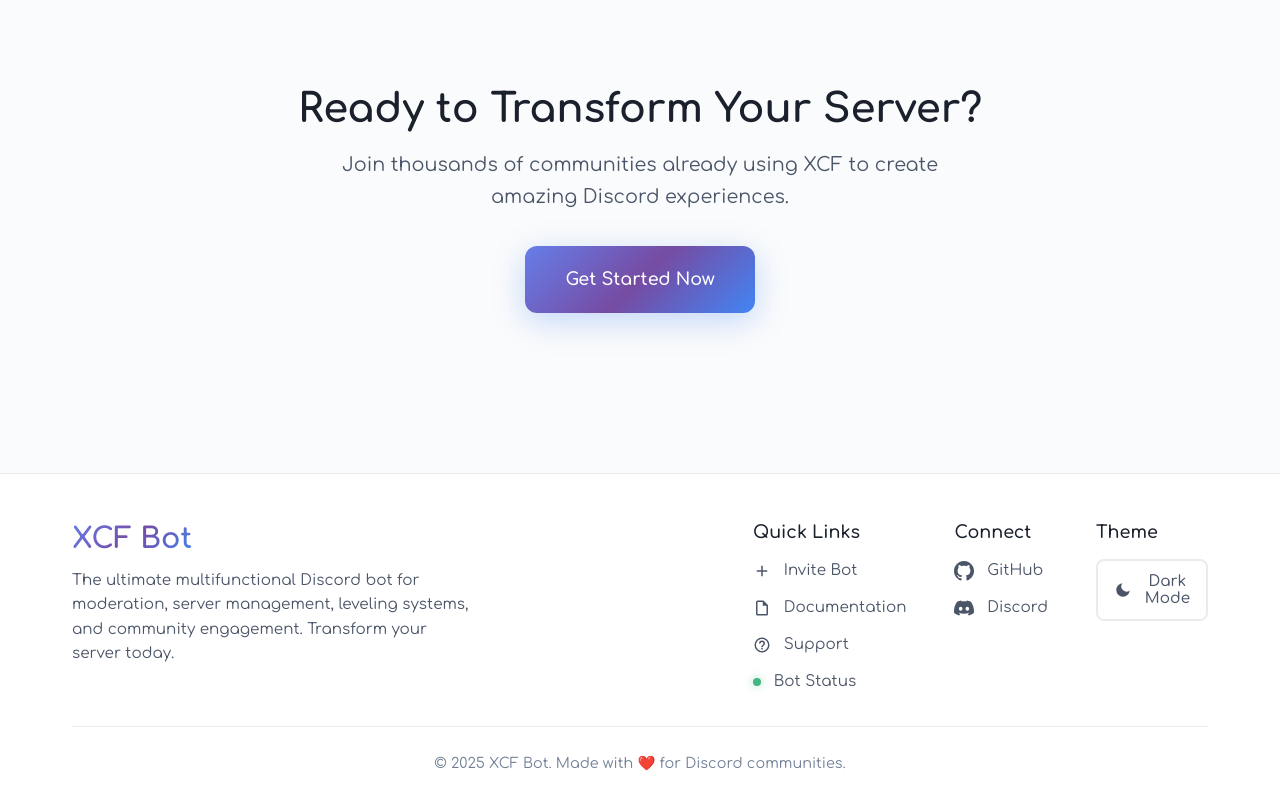
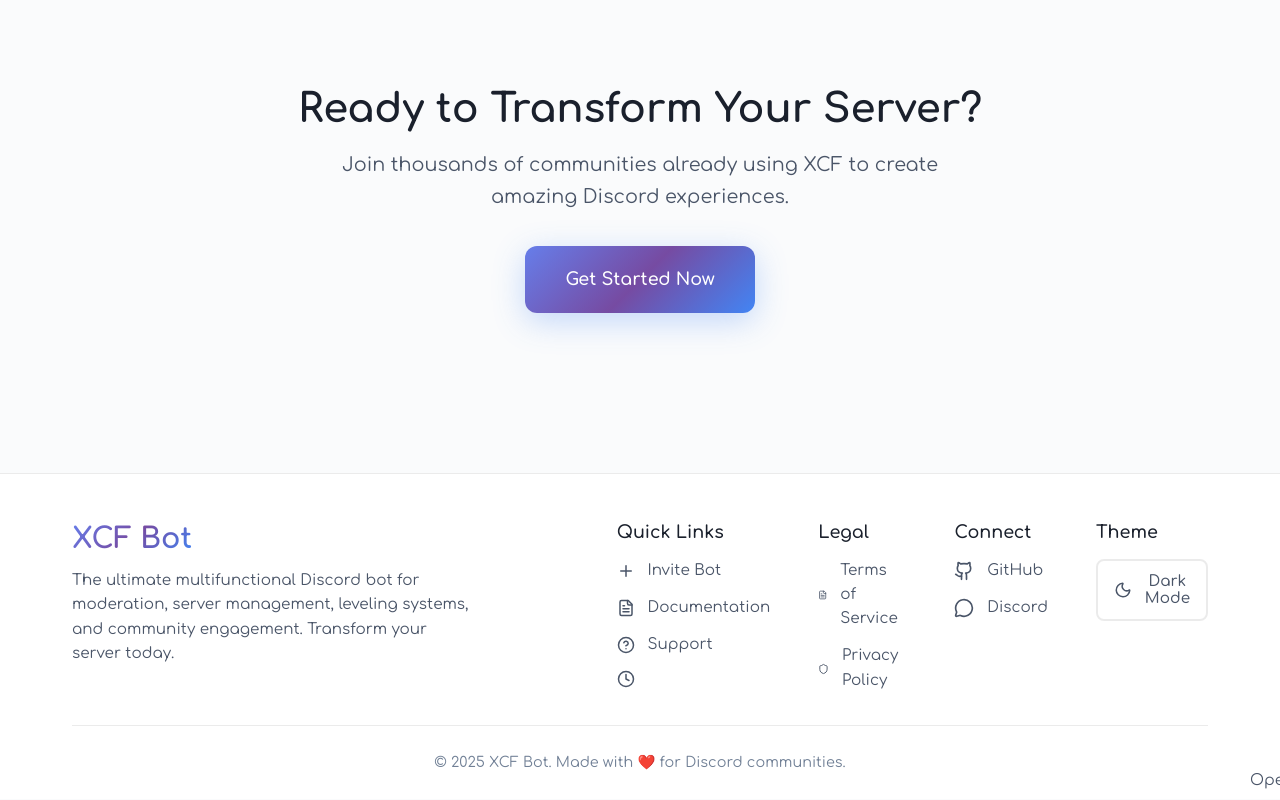
Before and after one commit to xcfio/xcfbot, a Next.js app: page / in a window 1280 px wide. Shown: the part 1950-2750 px from the top of the page. Built offline with nearby package versions, Linux system fonts and the light colour scheme.

Commit message:
Update Footer.tsx

```diff
--- a/src/components/Footer.tsx
+++ b/src/components/Footer.tsx
@@ -1,6 +1,17 @@
 "use client"
 
 import { useState, useEffect } from "react"
+import {
+    Plus,
+    FileText,
+    HelpCircle,
+    Clock,
+    Github,
+    MessageCircle,
+    Sun,
+    Moon,
+    Shield
+} from "lucide-react"
 import "./Footer.css"
 
 export default function Footer() {
@@ -55,26 +66,37 @@
                                         target="_blank"
                                         className="footer-link"
                                     >
-                                        <svg width="18" height="18" viewBox="0 0 24 24" fill="currentColor">
-                                            <path d="M19 13h-6v6h-2v-6H5v-2h6V5h2v6h6v2z" />
-                                        </svg>
+                                        <Plus size={18} />
                                         Invite Bot
                                     </a>
                                     <a href="https://xcf-docs.netlify.app/" target="_blank" className="footer-link">
-                                        <svg width="18" height="18" viewBox="0 0 24 24" fill="currentColor">
-                                            <path d="M14,2H6A2,2 0 0,0 4,4V20A2,2 0 0,0 6,22H18A2,2 0 0,0 20,20V8L14,2M18,20H6V4H13V9H18V20Z" />
-                                        </svg>
+                                        <FileText size={18} />
                                         Documentation
                                     </a>
                                     <a href="https://discord.gg/CV53ZxmeaE" target="_blank" className="footer-link">
-                                        <svg width="18" height="18" viewBox="0 0 24 24" fill="currentColor">
-                                            <path d="M11,18H13V16H11V18M12,2A10,10 0 0,0 2,12A10,10 0 0,0 12,22A10,10 0 0,0 22,12A10,10 0 0,0 12,2M12,20C7.59,20 4,16.41 4,12C4,7.59 7.59,4 12,4C16.41,4 20,7.59 20,12C20,16.41 16.41,20 12,20M12,6A4,4 0 0,0 8,10H10A2,2 0 0,1 12,8A2,2 0 0,1 14,10C14,12 11,11.75 11,15H13C13,12.75 16,12.5 16,10A4,4 0 0,0 12,6Z" />
-                                        </svg>
+                                        <HelpCircle size={18} />
                                         Support
                                     </a>
-                                    <a href="https://xcfio.betteruptime.com/" target="_blank" className="footer-link">
-                                        <div className="status-dot online"></div>
-                                        Bot Status
+                                    <a href="https://xcfio.betteruptime.com/" target="_blank" className="footer-link status-link">
+                                        <Clock size={18} />
+                                        <span className="status-indicator">
+                                            <span className="status-dot online"></span>
+                                            <span className="status-text">Operational</span>
+                                        </span>
+                                    </a>
+                                </div>
+                            </div>
+
+                            <div className="footer-section">
+                                <h4>Legal</h4>
+                                <div className="footer-nav">
+                                    <a href="/terms" className="footer-link">
+                                        <FileText size={18} />
+                                        Terms of Service
+                                    </a>
+                                    <a href="/privacy" className="footer-link">
+                                        <Shield size={18} />
+                                        Privacy Policy
                                     </a>
                                 </div>
                             </div>
@@ -89,9 +111,7 @@
                                         className="social-link"
                                         aria-label="GitHub Repository"
                                     >
-                                        <svg width="20" height="20" viewBox="0 0 24 24" fill="currentColor">
-                                            <path d="M12 0c-6.626 0-12 5.373-12 12 0 5.302 3.438 9.8 8.207 11.387.599.111.793-.261.793-.577v-2.234c-3.338.726-4.033-1.416-4.033-1.416-.546-1.387-1.333-1.756-1.333-1.756-1.089-.745.083-.729.083-.729 1.205.084 1.839 1.237 1.839 1.237 1.07 1.834 2.807 1.304 3.492.997.107-.775.418-1.305.762-1.604-2.665-.305-5.467-1.334-5.467-5.931 0-1.311.469-2.381 1.236-3.221-.124-.303-.535-1.524.117-3.176 0 0 1.008-.322 3.301 1.23.957-.266 1.983-.399 3.003-.404 1.02.005 2.047.138 3.006.404 2.291-1.552 3.297-1.23 3.297-1.23.653 1.653.242 2.874.118 3.176.77.84 1.235 1.911 1.235 3.221 0 4.609-2.807 5.624-5.479 5.921.43.372.823 1.102.823 2.222v3.293c0 .319.192.694.801.576 4.765-1.589 8.199-6.086 8.199-11.386 0-6.627-5.373-12-12-12z" />
-                                        </svg>
+                                        <Github size={20} />
                                         GitHub
                                     </a>
 
@@ -102,9 +122,7 @@
                                         className="social-link"
                                         aria-label="Discord Server"
                                     >
-                                        <svg width="20" height="20" viewBox="0 0 24 24" fill="currentColor">
-                                            <path d="M20.317 4.3698a19.7913 19.7913 0 00-4.8851-1.5152.0741.0741 0 00-.0785.0371c-.211.3753-.4447.8648-.6083 1.2495-1.8447-.2762-3.68-.2762-5.4868 0-.1636-.3933-.4058-.8742-.6177-1.2495a.077.077 0 00-.0785-.037 19.7363 19.7363 0 00-4.8852 1.515.0699.0699 0 00-.0321.0277C.5334 9.0458-.319 13.5799.0992 18.0578a.0824.0824 0 00.0312.0561c2.0528 1.5076 4.0413 2.4228 5.9929 3.0294a.0777.0777 0 00.0842-.0276c.4616-.6304.8731-1.2952 1.226-1.9942a.076.076 0 00-.0416-.1057c-.6528-.2476-1.2743-.5495-1.8722-.8923a.077.077 0 01-.0076-.1277c.1258-.0943.2517-.1923.3718-.2914a.0743.0743 0 01.0776-.0105c3.9278 1.7933 8.18 1.7933 12.0614 0a.0739.0739 0 01.0785.0095c.1202.099.246.1981.3728.2924a.077.077 0 01-.0066.1276 12.2986 12.2986 0 01-1.873.8914.0766.0766 0 00-.0407.1067c.3604.698.7719 1.3628 1.225 1.9932a.076.076 0 00.0842.0286c1.961-.6067 3.9495-1.5219 6.0023-3.0294a.077.077 0 00.0313-.0552c.5004-5.177-.8382-9.6739-3.5485-13.6604a.061.061 0 00-.0312-.0286zM8.02 15.3312c-1.1825 0-2.1569-1.0857-2.1569-2.419 0-1.3332.9555-2.4189 2.157-2.4189 1.2108 0 2.1757 1.0952 2.1568 2.419-.0002 1.3332-.9555 2.4189-2.1569 2.4189zm7.9748 0c-1.1825 0-2.1569-1.0857-2.1569-2.419 0-1.3332.9554-2.4189 2.1569-2.4189 1.2108 0 2.1757 1.0952 2.1568 2.419 0 1.3332-.9555 2.4189-2.1568 2.4189Z" />
-                                        </svg>
+                                        <MessageCircle size={20} />
                                         Discord
                                     </a>
                                 </div>
@@ -118,63 +136,9 @@
                                     aria-label={`Switch to ${isLight ? "dark" : "light"} theme`}
                                 >
                                     {isLight ? (
-                                        <svg width="18" height="18" viewBox="0 0 24 24" fill="currentColor">
-                                            <path d="M21 12.79A9 9 0 1 1 11.21 3 7 7 0 0 0 21 12.79z" />
-                                        </svg>
+                                        <Moon size={18} />
                                     ) : (
-                                        <svg width="18" height="18" viewBox="0 0 24 24" fill="currentColor">
-                                            <circle cx="12" cy="12" r="5" />
-                                            <line x1="12" y1="1" x2="12" y2="3" strokeWidth="2" stroke="currentColor" />
-                                            <line
-                                                x1="12"
-                                                y1="21"
-                                                x2="12"
-                                                y2="23"
-                                                strokeWidth="2"
-                                                stroke="currentColor"
-                                            />
-                                            <line
-                                                x1="4.22"
-                                                y1="4.22"
-                                                x2="5.64"
-                                                y2="5.64"
-                                                strokeWidth="2"
-                                                stroke="currentColor"
-                                            />
-                                            <line
-                                                x1="18.36"
-                                                y1="18.36"
-                                                x2="19.78"
-                                                y2="19.78"
-                                                strokeWidth="2"
-                                                stroke="currentColor"
-                                            />
-                                            <line x1="1" y1="12" x2="3" y2="12" strokeWidth="2" stroke="currentColor" />
-                                            <line
-                                                x1="21"
-                                                y1="12"
-                                                x2="23"
-                                                y2="12"
-                                                strokeWidth="2"
-                                                stroke="currentColor"
-                                            />
-                                            <line
-                                                x1="4.22"
-                                                y1="19.78"
-                                                x2="5.64"
-                                                y2="18.36"
-                                                strokeWidth="2"
-                                                stroke="currentColor"
-                                            />
-                                            <line
-                                                x1="18.36"
-                                                y1="5.64"
-                                                x2="19.78"
-                                                y2="4.22"
-                                                strokeWidth="2"
-                                                stroke="currentColor"
-                                            />
-                                        </svg>
+                                        <Sun size={18} />
                                     )}
                                     <span className="theme-text">{isLight ? "Dark Mode" : "Light Mode"}</span>
                                 </button>
```
